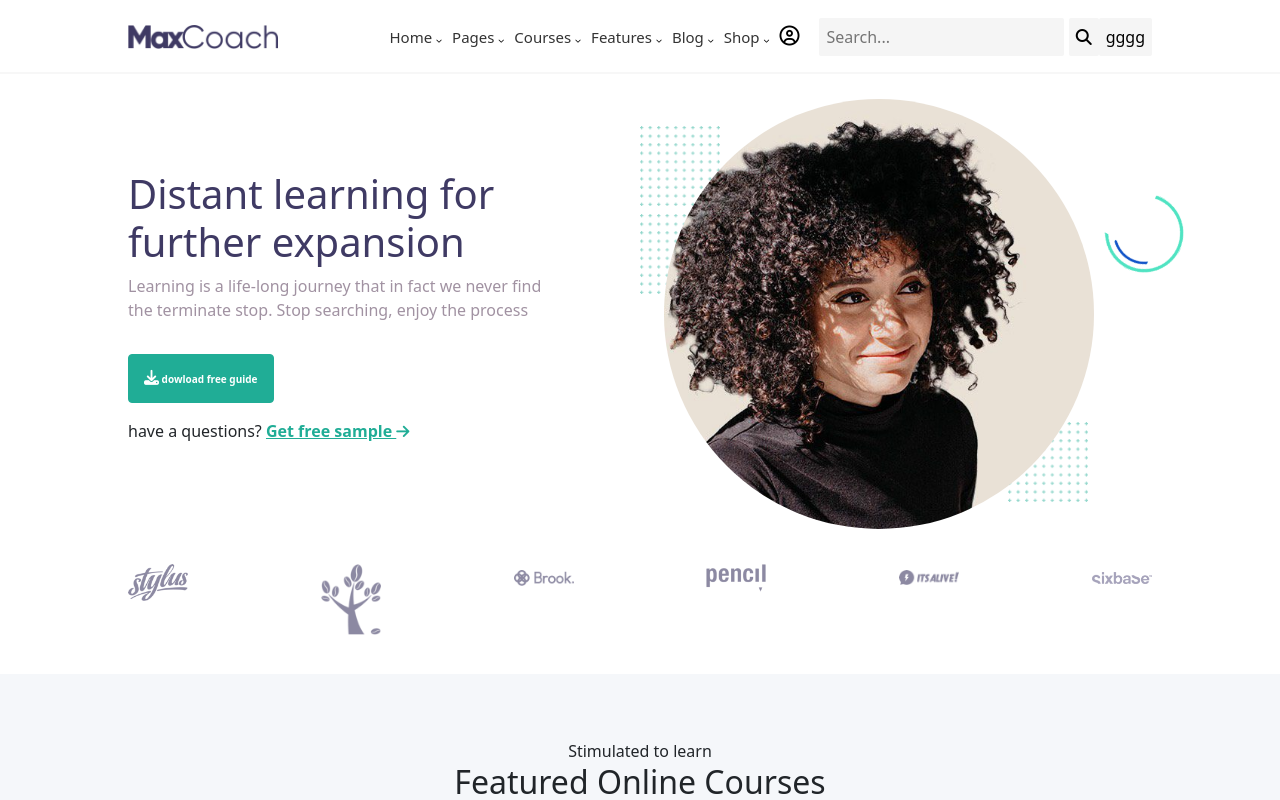
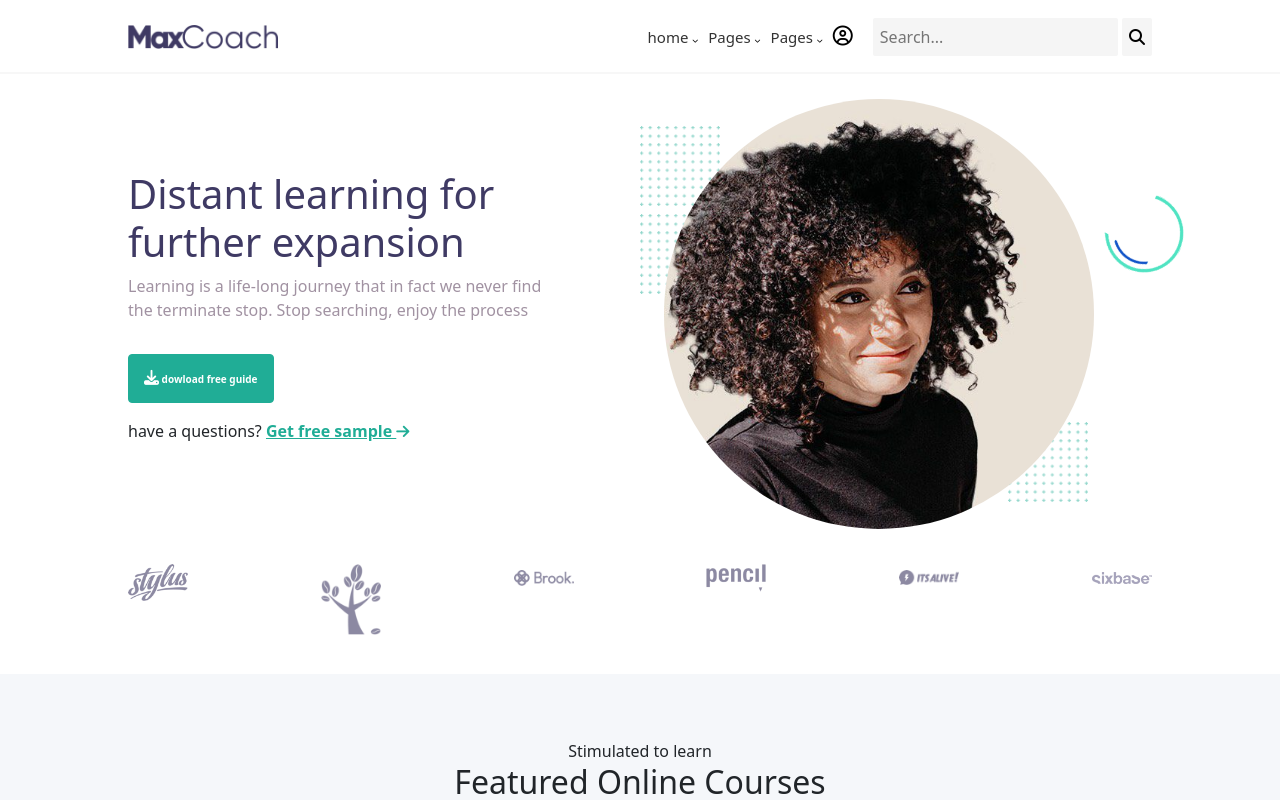
Before and after one commit to gbldmn/proj-html-vuejs, a Vue app: page / in a window 1280 px wide. Shown: the top 800 px of the page. Built offline with nearby package versions, Linux system fonts and the light colour scheme.

Commit message:
aggiunta props

```diff
--- a/src/App.vue
+++ b/src/App.vue
@@ -5,6 +5,7 @@ import MainComp from './components/MainComp.vue'
 import MainComp2 from './components/MainComp2.vue'
 import MainComp3 from './components/MainComp3.vue'
 import MainComp4 from './components/MainComp4.vue'
+import FooterComp from './components/FooterComp.vue'
 
 
 export default {
@@ -15,6 +16,63 @@ export default {
         MainComp2,
         MainComp3,
         MainComp4,
+        FooterComp
+    },
+    data() {
+        return {
+            menu: [
+                {
+                    nome: 'home',
+                    subMenu:[
+                        'subMenu1',
+                        'subMenu2',
+                        'subMenu3',
+                    ]
+                },
+                {
+                    nome: 'Pages',
+                    subMenu:[
+                        'subMenu1',
+                        'subMenu2',
+                        'subMenu3',
+                    ]
+                },
+                {
+                    nome: 'Pages',
+                    subMenu:[
+
+                    ]
+                },
+
+            ],
+            footerMenu: [
+                {
+                    nome: 'explore',
+                    subMenu:[
+                        'subMenu1',
+                        'subMenu2',
+                        'subMenu3',
+                    ]
+                },
+                {
+                    nome: '',
+                    subMenu:[
+                        'subMenu1',
+                        'subMenu2',
+                        'subMenu3',
+                    ]
+                },
+                {
+                    nome: 'informatio',
+                    subMenu:[
+                        'subMenu1',
+                        'subMenu2',
+                        'subMenu3',
+                        'subMenu4'
+                    ]
+                }
+            ]
+        }
     }
 }
 
@@ -22,13 +80,14 @@ export default {
 
 <template>
 <header class="dab">
-    <SearchComp/>
+    <SearchComp :menu="menu"/>
 </header>
 <main>
     <MainComp/>
     <MainComp2/>
     <MainComp3/>
     <MainComp4/>
+    <FooterComp :footerMenu="footerMenu"/>
 </main>
 
 </template>
--- /dev/null
+++ b/src/components/FooterComp.vue
@@ -0,0 +1,50 @@
+<script>
+
+export default {
+    name: "FooterComp.vue",
+    props: {
+        footerMenu: Array
+    }
+}
+
+</script>
+
+<template>
+<div class="box">
+    <div class="box2 d-flex justify-content-between align-items-center">
+        <div class="d-flex flex-column">
+            <h6>address</h6>
+            <span>fffffffff</span>
+            <span>gggggggg</span>
+            <span>rrrrrrrrr</span>
+            <span>ggggggg</span>
+        </div>
+        <div class="d-flex">
+            <div v-for="(elemMenu, index) in footerMenu" :key="index">
+                <h6>{{ elemMenu.nome }}</h6>
+                <ul>
+                    <li v-for="(elem, index) in elemMenu.subMenu" :key="index">
+                        {{ elem }}</li>
+                </ul>
+            </div>
+
+
+        </div>
+    </div>
+</div>
+</template>
+
+<style lang="scss" scoped>
+.box {
+    width: 100%;
+    height: 500px;
+}
+.box2 {
+    width: 80%;
+    margin: 0 auto;
+    height: 100%;
+}
+h6 {
+    height: 20px;
+}
+</style>
--- a/src/components/MainComp3.vue
+++ b/src/components/MainComp3.vue
@@ -97,7 +97,8 @@ export default {
     </div>
  <div class="box5">
     <div class="box4 d-flex  lh-lg">
-        <div v-for="(elem, index) in arrayC" :key="index" class="items2 d-flex flex-column justify-content-center align-items-center  lh-lg">
+        <div v-for="(elem, index) in arrayC" :key="index"
+         :nomeProps="{}" class="items2 d-flex flex-column justify-content-center align-items-center  lh-lg">
             <p class="color-2">{{ elem.p }}</p>
             <h1 class="color"> <strong>{{ elem.number }}</strong> </h1>
             <p class="color-3">{{ elem.blog }}</p>
--- a/src/components/SearchComp.vue
+++ b/src/components/SearchComp.vue
@@ -1,6 +1,9 @@
 <script>
 export default {
     name: "SearchComp",
+    props: {
+        menu: Array
+    }
     }
 </script>
 
@@ -11,15 +14,21 @@ export default {
         </div>
         <div class="align-items-center">
             <ul class="mt-2">
-                <li class="d-inline-block"> <a href="#">Home <i class="fa-solid fa-chevron-down" style="color: #000000;"></i></a>  </li>
-                <li class="d-inline-block"> <a href="#">Pages <i class="fa-solid fa-chevron-down" style="color: #000000;"></i></a>  </li>
+                <li v-for="(elemMenu, index) in menu" :key="index"  class="d-inline-block menu-item position-relative">
+                     <a href="#">{{ elemMenu.nome }} <i class="fa-solid fa-chevron-down" style="color: #000000;"></i></a>
+                     <ul class="sub-menu position-absolute " v-if="(elemMenu.subMenu.length)">
+                        <li v-for="(elem, index) in elemMenu.subMenu" :key="index">
+                            {{ elem }}
+                        </li>
+                     </ul>
+                </li>
+                <!-- <li class="d-inline-block"> <a href="#">Pages <i class="fa-solid fa-chevron-down" style="color: #000000;"></i></a>  </li>
                 <li class="d-inline-block"> <a href="#">Courses <i class="fa-solid fa-chevron-down " style="color: #000000;"></i></a>  </li>
                 <li class="d-inline-block"> <a href="#">Features <i class="fa-solid fa-chevron-down" style="color: #000000;"></i></a>  </li>
                 <li class="d-inline-block"> <a href="#">Blog <i class="fa-solid fa-chevron-down" style="color: #000000;"></i></a>  </li>
-                <li class="d-inline-block"> <a href="#">Shop <i class="fa-solid fa-chevron-down" style="color: #000000;"></i></a>  </li>
+                <li class="d-inline-block"> <a href="#">Shop <i class="fa-solid fa-chevron-down" style="color: #000000;"></i></a>  </li> -->
                 <li class="d-inline-block"> <a href="#"> <i class="fa-regular fa-circle-user d" style="color: #000000;"></i> </a> </li>
                 <input  type="text" placeholder="Search..."> <button> <i class="fa-solid fa-magnifying-glass"></i> </button>
-                <button>gggg</button>
             </ul>
 
         </div>
@@ -46,6 +55,20 @@ input {
      border: 2px solid #F5F5F5;
      border-radius: 2px;
     }
+.sub-menu {
+    display: none;
+    z-index: 99999;
+    background-color: white;
+    padding: 1rem;
+}
+.menu-item:hover .sub-menu {
+    display: block;
+}
+li {
+    list-style-type: none;
+    line-height: 1rem;
+}
+
 
 
 </style>
```
